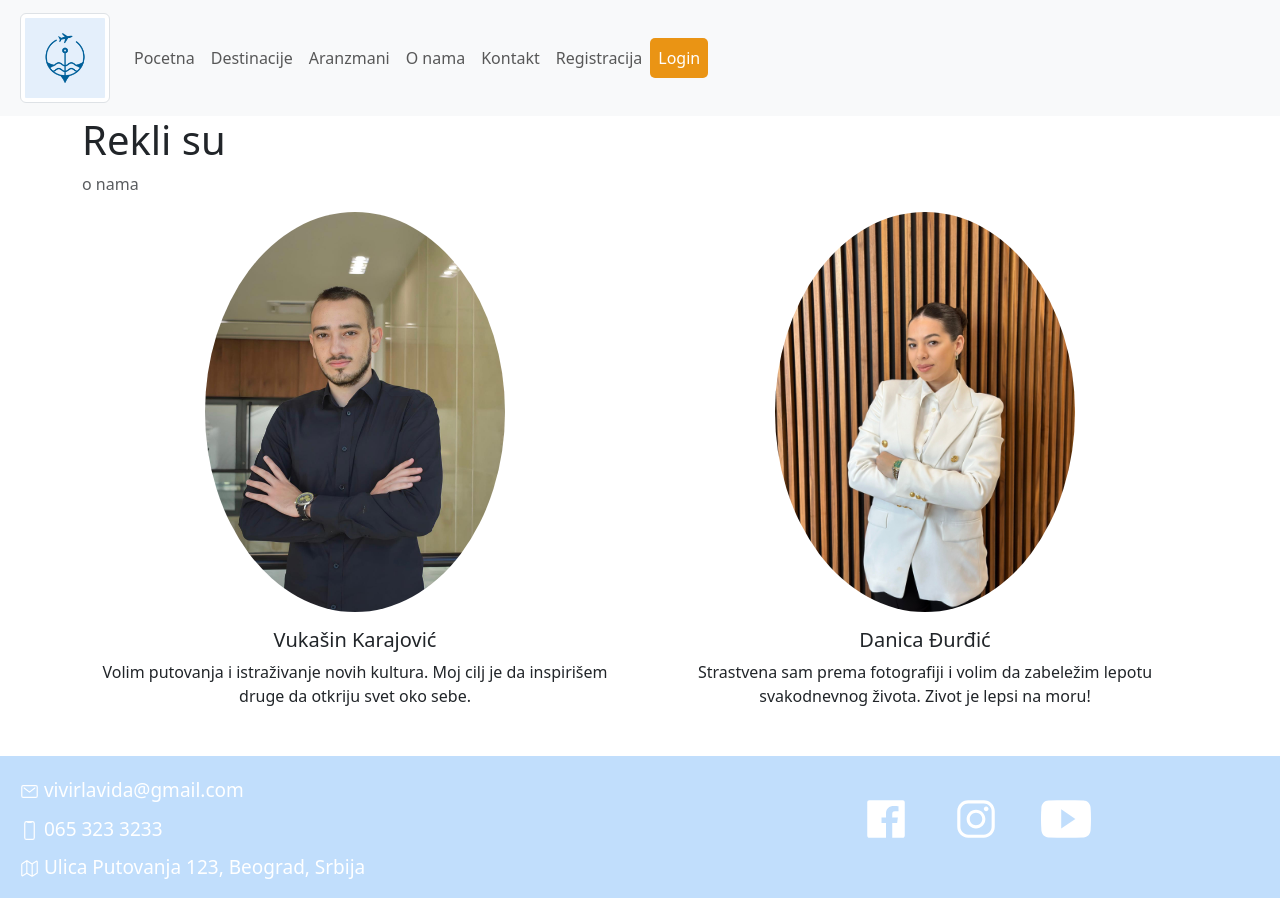
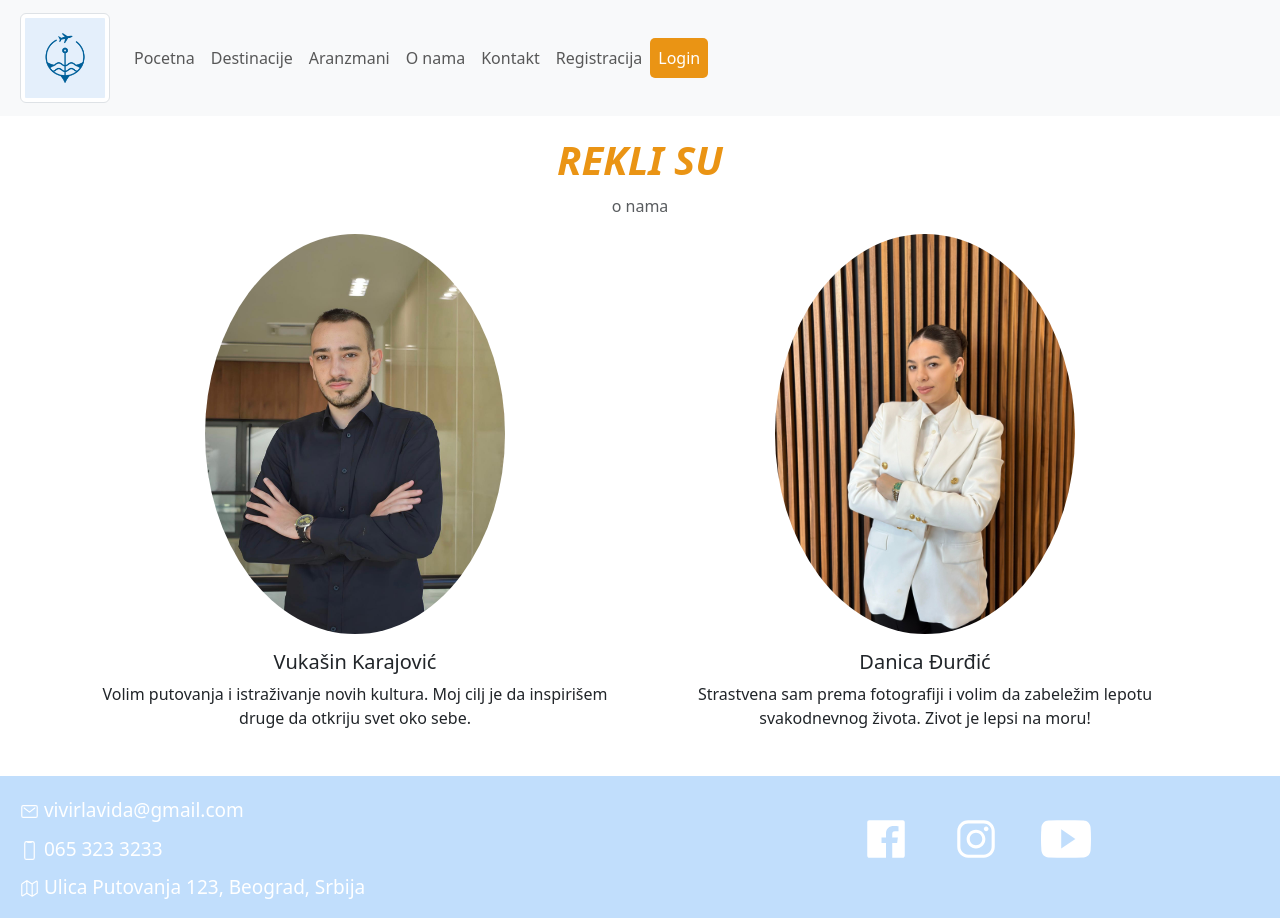
Before and after one commit to elab-development/internet-tehnologije-2024-projekat-turistickaagencija_20210048_20210273, a React (Create React App) app in the folder klijent/: page /o-nama in a window 1280 px wide. Built offline with nearby package versions, Linux system fonts and the light colour scheme.

Commit message:
sitna izmena

```diff
--- a/klijent/src/App.css
+++ b/klijent/src/App.css
@@ -72,3 +72,17 @@
     display: block;
     margin:0 auto;
 }
+
+.header-naslov {
+    text-align: center;
+    margin-top: 20px;
+}
+
+.naslov {
+    font-weight: bold;
+    color: #ea9414;
+    margin-bottom: 10px;
+    text-transform: uppercase;
+    font-style: oblique;
+
+}
```
